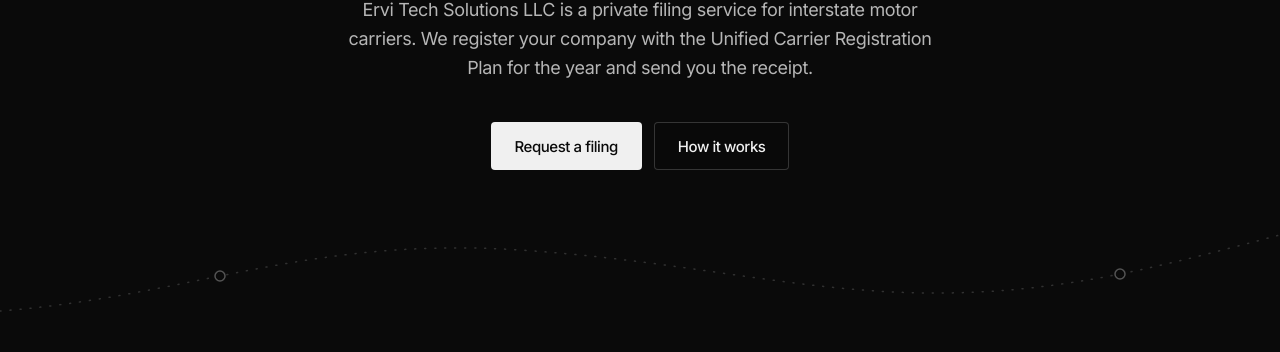
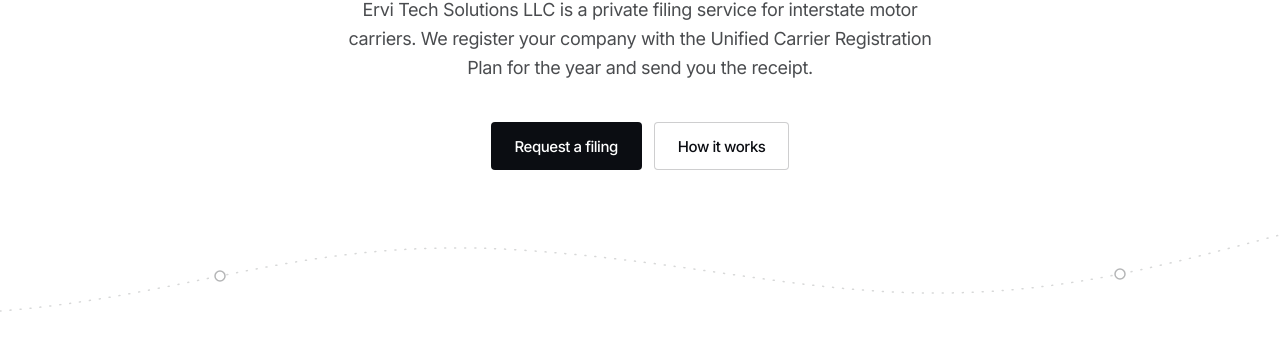
Before and after one commit to djangojim/ervi-tech-site, a plain HTML site: page index.html in a window 1280 px wide. Shown: the part 445-797 px from the top of the page. Drawn offline with Linux system fonts and the light colour scheme.

Commit message:
The light theme (V4)
Co-Authored-By: Claude Fable 5.2 <noreply@anthropic.com>

```diff
--- a/index.html
+++ b/index.html
@@ -5,7 +5,7 @@
 <meta name="viewport" content="width=device-width, initial-scale=1">
 <title>Ervi Tech Solutions - UCR registration filing service</title>
 <meta name="description" content="Ervi Tech Solutions LLC is a private filing service for interstate motor carriers. We file your UCR registration and send you the receipt.">
-<meta name="theme-color" content="#0a0a0a">
+<meta name="theme-color" content="#ffffff">
 <link rel="icon" href="favicon.svg" type="image/svg+xml">
 <link rel="preload" href="fonts/inter-latin.woff2" as="font" type="font/woff2" crossorigin>
 <link rel="preload" href="fonts/instrument-serif-italic-latin.woff2" as="font" type="font/woff2" crossorigin>
@@ -40,9 +40,9 @@
       </div>
     </div>
     <svg class="route" viewBox="0 0 1440 200" preserveAspectRatio="xMidYMax slice" aria-hidden="true" focusable="false">
-      <path d="M0 160 C240 160 360 80 600 96 C840 112 960 168 1200 120 C1300 100 1380 72 1440 64" fill="none" stroke="#ffffff" stroke-opacity="0.16" stroke-width="1.5" stroke-linecap="round" stroke-dasharray="1 9"/>
-      <circle cx="300" cy="122" r="5" fill="#0a0a0a" stroke="#ffffff" stroke-opacity="0.3" stroke-width="1.5"/>
-      <circle cx="1200" cy="120" r="5" fill="#0a0a0a" stroke="#ffffff" stroke-opacity="0.3" stroke-width="1.5"/>
+      <path d="M0 160 C240 160 360 80 600 96 C840 112 960 168 1200 120 C1300 100 1380 72 1440 64" fill="none" stroke="#0b0d12" stroke-opacity="0.16" stroke-width="1.5" stroke-linecap="round" stroke-dasharray="1 9"/>
+      <circle cx="300" cy="122" r="5" fill="#ffffff" stroke="#0b0d12" stroke-opacity="0.3" stroke-width="1.5"/>
+      <circle cx="1200" cy="120" r="5" fill="#ffffff" stroke="#0b0d12" stroke-opacity="0.3" stroke-width="1.5"/>
     </svg>
   </section>
 
--- a/styles.css
+++ b/styles.css
@@ -7,26 +7,26 @@
 
 :root {
   /* colours (site/V7) */
-  --bg: #0a0a0a;
-  --surface: #111111;
-  --text: #f0f0f0;
-  --text-2: rgba(255, 255, 255, 0.7);
-  --text-3: rgba(255, 255, 255, 0.56);
-  --line: rgba(255, 255, 255, 0.1);
-  --line-strong: rgba(255, 255, 255, 0.18);
-  --chip: rgba(255, 255, 255, 0.08);
-  --veil: rgba(10, 10, 10, 0.72);
+  --bg: #ffffff;
+  --surface: #f6f7f9;
+  --text: #0b0d12;
+  --text-2: rgba(11, 13, 18, 0.74);
+  --text-3: rgba(11, 13, 18, 0.64);
+  --line: rgba(11, 13, 18, 0.1);
+  --line-strong: rgba(11, 13, 18, 0.2);
+  --chip: rgba(11, 13, 18, 0.05);
+  --veil: rgba(255, 255, 255, 0.82);
   /* the one accent, one job: it marks the private service notice */
-  --accent: #0099ff;
+  --accent: #0b63ce;
   /* the one card shadow */
-  --shadow: inset 0 1px 0 rgba(255, 255, 255, 0.05), 0 24px 48px -24px rgba(0, 0, 0, 0.8);
+  --shadow: 0 1px 2px rgba(11, 13, 18, 0.05), 0 18px 36px -24px rgba(11, 13, 18, 0.22);
   /* 8px spacing scale */
   --s1: 8px; --s2: 16px; --s3: 24px; --s4: 32px; --s5: 40px; --s6: 48px; --s8: 64px; --s10: 80px; --s12: 96px; --s16: 128px;
   --max: 1120px;
   --gutter: 24px;
   --sans: "Inter", "Inter Placeholder", -apple-system, BlinkMacSystemFont, "Segoe UI", Helvetica, Arial, sans-serif;
   --serif: "Instrument Serif", "Times New Roman", Georgia, serif;
-  color-scheme: dark;
+  color-scheme: light;
 }
 
 @font-face { font-family: "Inter Placeholder"; src: local("Arial"); ascent-override: 89.79%; descent-override: 22.36%; line-gap-override: 0%; size-adjust: 107.89%; }
@@ -69,7 +69,7 @@ a { color: inherit; }
 @media (max-width: 719px) { .nav .nav-wide { display: none; } .nav a { padding: 0 var(--s1); } }
 
 /* hero */
-.hero { position: relative; overflow: hidden; padding: var(--s16) 0 var(--s12); text-align: center; background: radial-gradient(60% 70% at 50% 0%, rgba(255, 255, 255, 0.07), rgba(255, 255, 255, 0) 70%); }
+.hero { position: relative; overflow: hidden; padding: var(--s16) 0 var(--s12); text-align: center; background: radial-gradient(60% 70% at 50% 0%, rgba(11, 99, 206, 0.07), rgba(11, 99, 206, 0) 70%); }
 .hero .wrap { position: relative; z-index: 1; display: flex; flex-direction: column; align-items: center; }
 .chip { display: inline-flex; align-items: center; gap: 10px; padding: 8px 16px; border-radius: 50px; background: var(--chip); -webkit-backdrop-filter: blur(10px); backdrop-filter: blur(10px); font-size: 14px; font-weight: 500; letter-spacing: -0.03em; line-height: 1.2; color: var(--text); }
 .chip::before { content: ""; width: 6px; height: 6px; border-radius: 50%; background: var(--text); opacity: 0.8; }
@@ -84,9 +84,9 @@ a { color: inherit; }
 /* buttons (V7: light fill, dark text, small radius) */
 .btn { display: inline-flex; align-items: center; justify-content: center; min-height: 48px; padding: 0 var(--s3); border-radius: 4px; font-size: 15px; font-weight: 500; letter-spacing: -0.03em; line-height: 1; text-decoration: none; white-space: nowrap; transition: background-color 0.15s ease, box-shadow 0.15s ease; }
 .btn-primary { background: var(--text); color: var(--bg); }
-.btn-primary:hover { background: #ffffff; }
-.btn-ghost { background: rgba(10, 10, 10, 0.56); color: var(--text); box-shadow: inset 0 0 0 1px var(--line-strong); }
-.btn-ghost:hover { box-shadow: inset 0 0 0 1px rgba(255, 255, 255, 0.4); }
+.btn-primary:hover { background: #000000; }
+.btn-ghost { background: rgba(255, 255, 255, 0.7); color: var(--text); box-shadow: inset 0 0 0 1px var(--line-strong); }
+.btn-ghost:hover { box-shadow: inset 0 0 0 1px rgba(11, 13, 18, 0.45); }
 
 /* private service notice */
 .notice-band { padding: 0 0 var(--s12); }
@@ -144,7 +144,7 @@ thead th { font-size: 13px; font-weight: 500; color: var(--text-3); letter-spaci
 th:last-child, td:last-child { text-align: right; }
 tbody th { font-weight: 400; color: var(--text); }
 tbody td { font-weight: 500; }
-tbody tr:hover { background: rgba(255, 255, 255, 0.02); }
+tbody tr:hover { background: rgba(11, 13, 18, 0.025); }
 .table-note { margin-top: var(--s2); color: var(--text-2); font-size: 15px; }
 @media (max-width: 599px) { caption, th, td { padding-left: var(--s3); padding-right: var(--s3); } }
 
```
Also changed, not shown: privacy.html (+1 -1 lines).
